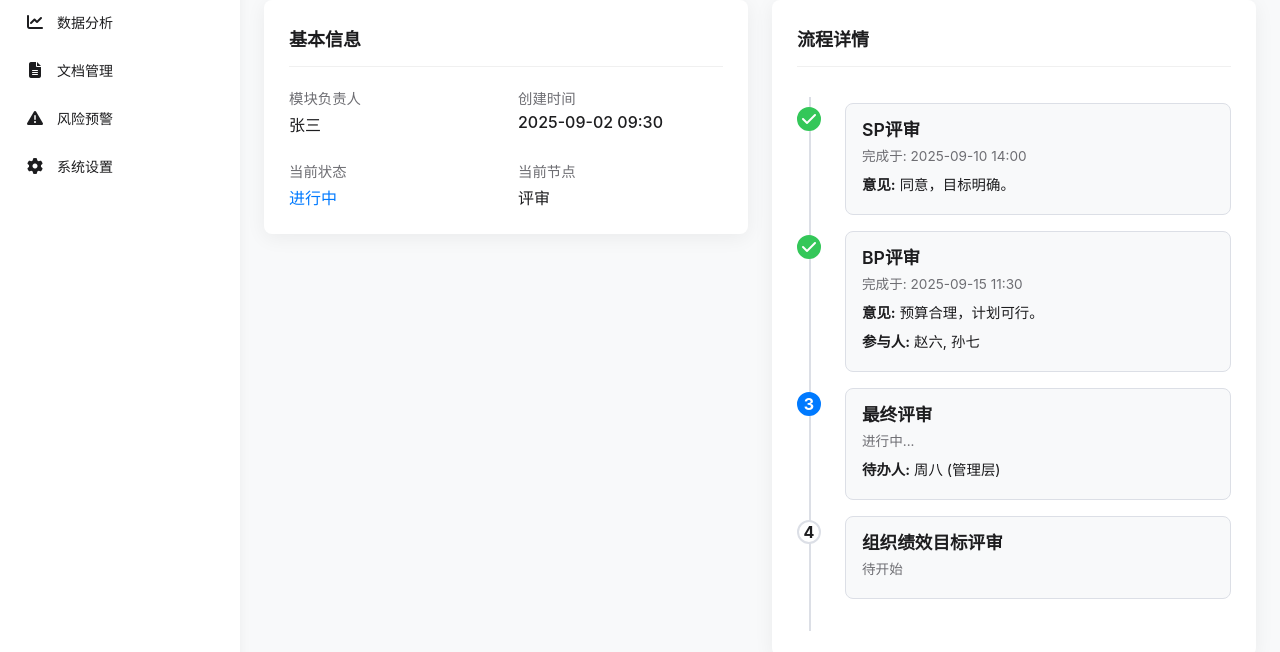
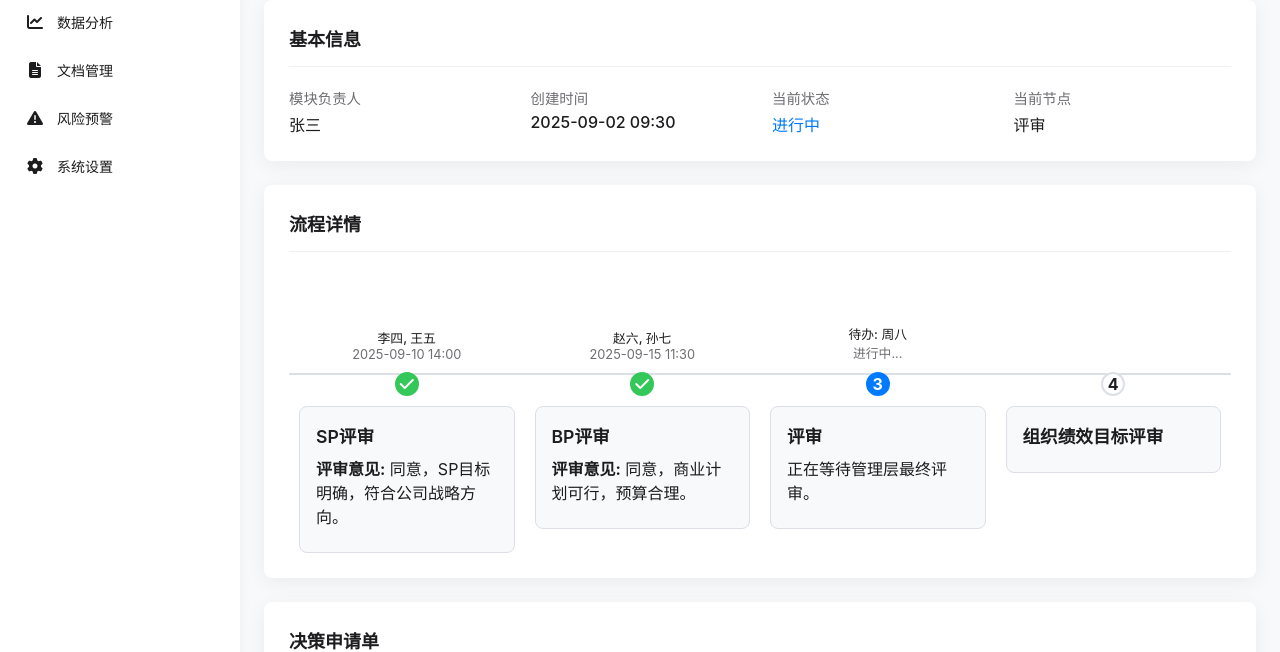
Before and after one commit to TerriaLynnn/Management, a plain HTML site: page 决策平台/progress-v1.html in a window 1280 px wide. Shown: the part 188-840 px from the top of the page. Drawn offline with nearby package versions, Linux system fonts and the light colour scheme.

Commit message:
Update progress-v1.html

```diff
--- a/决策平台/progress-v1.html
+++ b/决策平台/progress-v1.html
@@ -153,27 +153,6 @@
             font-weight: bold;
         }
 
-        /* 按钮样式 */
-        .btn {
-            padding: 8px 16px;
-            border: none;
-            border-radius: 6px;
-            cursor: pointer;
-            font-size: 14px;
-            font-weight: 500;
-            display: flex;
-            align-items: center;
-            gap: 8px;
-            transition: background-color 0.2s;
-        }
-        .btn-primary {
-            background-color: var(--primary);
-            color: white;
-        }
-        .btn-primary:hover {
-            background-color: #0056b3;
-        }
-
         .card {
             background: var(--card-bg);
             border-radius: 8px;
@@ -234,31 +213,56 @@
             color: var(--dark-text);
         }
 
+        /* --- 布局修改：横向时间轴样式 --- */
         .timeline {
             position: relative;
-            padding: 1rem 0;
+            display: flex;
+            justify-content: space-around;
+            padding-top: 20px;
+            margin-top: 1rem;
         }
 
         .timeline::before {
             content: '';
             position: absolute;
-            left: 12px;
-            top: 10px;
-            bottom: 0;
-            width: 2px;
+            top: 101px; /* 调整连接线位置以适应上方信息区 */
+            left: 0;
+            right: 0;
+            width: 100%;
+            height: 2px;
             background-color: var(--border);
+            z-index: 1;
         }
 
         .timeline-item {
             position: relative;
-            padding-left: 3rem;
-            margin-bottom: 1rem;
+            flex: 1;
+            text-align: center;
+            padding: 0 10px;
+            display: flex; /* 使用flex进行内部对齐 */
+            flex-direction: column; /* 垂直排列 */
+            align-items: center; /* 水平居中 */
         }
 
+        /* --- 新增：节点上方信息区样式 --- */
+        .timeline-top-info {
+            height: 70px; /* 固定高度，防止内容变化导致跳动 */
+            display: flex;
+            flex-direction: column;
+            justify-content: flex-end; /* 内容底部对齐 */
+            margin-bottom: 10px; /* 与节点圆点间距 */
+            font-size: 0.8rem;
+            color: var(--gray-text);
+        }
+        .timeline-top-info .participants {
+            font-weight: 500;
+            color: var(--dark-text);
+        }
+        /* --- 新增样式结束 --- */
+
         .timeline-dot {
-            position: absolute;
-            left: 0;
-            top: 0.25rem;
+            position: relative;
+            z-index: 2;
             width: 24px;
             height: 24px;
             border-radius: 50%;
@@ -268,6 +272,7 @@
             align-items: center;
             justify-content: center;
             font-weight: bold;
+            flex-shrink: 0; /* 防止圆点被压缩 */
         }
 
         .timeline-item.completed .timeline-dot {
@@ -283,40 +288,32 @@
         }
 
         .timeline-content {
+            margin-top: 10px; /* 与节点圆点间距 */
             background-color: var(--light-bg);
-            padding: 0.75rem 1rem;
+            padding: 1rem;
             border-radius: 8px;
             border: 1px solid var(--border);
+            text-align: left;
+            width: 100%;
         }
 
         .timeline-title {
             font-size: 1.1rem;
             font-weight: 600;
-            margin-bottom: 0.25rem;
-        }
-
-        .timeline-meta {
-            font-size: 0.85rem;
-            color: var(--gray-text);
             margin-bottom: 0.5rem;
         }
 
-        /* 移除之前删除的 timeline-body 样式 */
+        /* 移除timeline-meta，因为信息已移到上方 */
+        .timeline-meta {
+           display: none;
+        }
+
         .timeline-body p {
-            font-size: 0.9rem;
-            color: var(--dark-text);
             margin-bottom: 0.5rem;
         }
+        /* --- 布局修改结束 --- */
 
-        /* --- 新增：用于左右布局的容器 --- */
-        .info-dashboard {
-            display: grid;
-            grid-template-columns: 1fr 1fr; /* 两列等宽 */
-            gap: 24px;
-            align-items: start;
-        }
-
-        /* --- 新增：表单专用样式 --- */
+        /* --- 表单专用样式 --- */
         .decision-form {
             border: 1px solid var(--border);
             border-radius: 8px;
@@ -473,7 +470,6 @@
                 <span class="process-tag tag-business">经营管理决策</span>
             </div>
 
-            <div class="info-dashboard">
             <div class="card">
                 <div class="card-header">
                     <h3 class="card-title">基本信息</h3>
@@ -497,58 +493,70 @@
                     </div>
                 </div>
             </div>
+
             <div class="card">
                 <div class="card-header">
                     <h3 class="card-title">流程详情</h3>
                 </div>
                 <div class="timeline">
                     <div class="timeline-item completed">
+                        <div class="timeline-top-info">
+                            <div class="participants">李四, 王五</div>
+                            <div class="date">2025-09-10 14:00</div>
+                        </div>
                         <div class="timeline-dot"><i class="fas fa-check"></i></div>
                         <div class="timeline-content">
                             <h4 class="timeline-title">SP评审</h4>
                             <div class="timeline-meta">完成于: 2025-09-10 14:00</div>
                             <div class="timeline-body">
-                                    <p><strong>意见:</strong> 同意，目标明确。</p>
+                                <p><strong>评审意见:</strong> 同意，SP目标明确，符合公司战略方向。</p>
                             </div>
                         </div>
                     </div>
                     <div class="timeline-item completed">
+                        <div class="timeline-top-info">
+                            <div class="participants">赵六, 孙七</div>
+                            <div class="date">2025-09-15 11:30</div>
+                        </div>
                         <div class="timeline-dot"><i class="fas fa-check"></i></div>
                         <div class="timeline-content">
                             <h4 class="timeline-title">BP评审</h4>
                             <div class="timeline-meta">完成于: 2025-09-15 11:30</div>
                             <div class="timeline-body">
-                                    <p><strong>意见:</strong> 预算合理，计划可行。</p>
-                                    <p><strong>参与人:</strong> 赵六, 孙七</p>
+                                <p><strong>评审意见:</strong> 同意，商业计划可行，预算合理。</p>
                             </div>
                         </div>
                     </div>
                     <div class="timeline-item active">
+                        <div class="timeline-top-info">
+                             <div class="participants">待办: 周八</div>
+                             <div class="date">进行中...</div>
+                        </div>
                         <div class="timeline-dot">3</div>
                         <div class="timeline-content">
-                                <h4 class="timeline-title">最终评审</h4>
+                            <h4 class="timeline-title">评审</h4>
                             <div class="timeline-meta">进行中...</div>
                             <div class="timeline-body">
-                                    <p><strong>待办人:</strong> 周八 (管理层)</p>
+                                <p>正在等待管理层最终评审。</p>
                             </div>
                         </div>
                     </div>
                     <div class="timeline-item">
+                        <div class="timeline-top-info">
+                            </div>
                         <div class="timeline-dot">4</div>
                         <div class="timeline-content">
                             <h4 class="timeline-title">组织绩效目标评审</h4>
-                                <div class="timeline-meta">待开始</div>
-                            </div>
+                            <div class="timeline-meta">未开始</div>
                         </div>
                     </div>
                 </div>
             </div>
 
             <div class="card">
-                <div class="card-header" style="justify-content: center;">
-                    <h3 class="card-title">PAC决策申请</h3>
+                <div class="card-header">
+                    <h3 class="card-title">决策申请单</h3>
                 </div>
-
                 <form class="decision-form">
                     <div class="form-row">
                         <div class="form-label">申请人</div>
@@ -564,7 +572,6 @@
                             </div>
                         </div>
                     </div>
-
                     <div class="form-row">
                         <div class="form-label">项目编号</div>
                         <div class="form-content">
@@ -579,7 +586,6 @@
                             </div>
                         </div>
                     </div>
-
                     <div class="form-row">
                         <div class="form-label">决策类别</div>
                         <div class="form-content radio-group">
@@ -588,7 +594,6 @@
                             <label><input type="radio" name="decision-type" value="temporary" disabled><span></span>临时性决策</label>
                         </div>
                     </div>
-
                      <div class="form-row">
                         <div class="form-label">需求描述</div>
                         <div class="form-content">
@@ -600,7 +605,6 @@
                             </div>
                         </div>
                     </div>
-
                     <div class="form-row">
                         <div class="form-label">资料初审</div>
                         <div class="form-content" style="flex-direction: column; align-items: flex-start;">
@@ -619,7 +623,6 @@
                             </div>
                         </div>
                     </div>
-
                     <div class="form-row">
                         <div class="form-label">评审结果</div>
                         <div class="form-content" style="flex-direction: column; align-items: flex-start;">
@@ -631,7 +634,6 @@
                             <textarea id="result-comment" placeholder="请填写评审意见..."></textarea>
                         </div>
                     </div>
-
                     <div class="form-row">
                         <div class="form-label">申请人确认</div>
                         <div class="form-content" style="flex-direction: column; align-items: flex-start;">
@@ -644,7 +646,6 @@
                     </div>
                 </form>
             </div>
-
         </div>
     </div>
 
```
Lines whose indentation alone changed are shown as unchanged.
